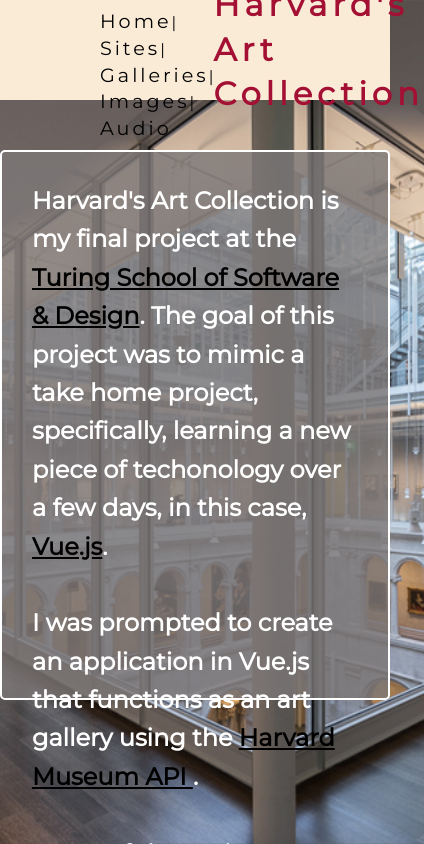
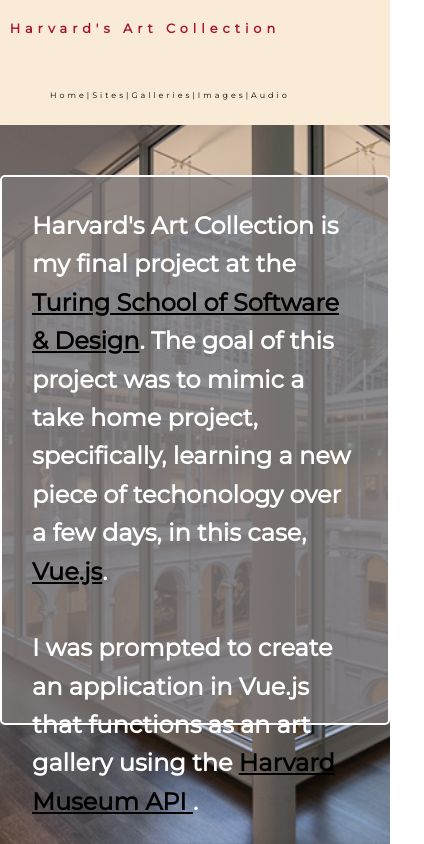
Before and after one commit to saadricklamar/harvard-art, a Vue app: page /Images in a window 390 px wide. Shown: the top 844 px of the page, 424 px wide, since content can reach past the window. Built offline with nearby package versions, Linux system fonts and the light colour scheme.

Commit message:
Add media query for header component

```diff
--- a/src/components/Header.vue
+++ b/src/components/Header.vue
@@ -1,10 +1,10 @@
 <template>
   <header class="header">
     <div id="nav">
-      <router-link to="/">Home</router-link>|
-      <router-link to="/Sites">Sites</router-link>|
-      <router-link to="/Galleries">Galleries</router-link>|
-      <router-link to="/Images">Images</router-link>|
+      <router-link to="/">Home|</router-link>
+      <router-link to="/Sites">Sites|</router-link>
+      <router-link to="/Galleries">Galleries|</router-link>
+      <router-link to="/Images">Images|</router-link>
       <router-link to="/Audio">Audio</router-link>
     </div>
     <h1>Harvard's Art Collection</h1>
@@ -53,4 +53,48 @@
   margin-left: 100px;
   margin-top: 50px;
 }
+@media (max-width: 1100px) {
+  h1 {
+    font-size: 1.2rem;
+  }
+}
+
+@media (max-width: 900px) {
+  .header {
+    align-items: flex-start;
+    height: 125px;
+  }
+
+  .header a {
+    margin-top: 40px;
+    align-items: center;
+  }
+
+  h1 {
+    margin-top: 20px;
+    position: relative;
+    right: 400px;
+    white-space: nowrap;
+  }
+
+  #nav {
+    font-size: .2rem;
+    display: flex;
+    justify-content: center;
+    margin-top: 50px;
+    margin-left: 50px;
+  }
+}
+
+@media (max-width: 600px) {
+  .header a {
+    font-size: .5rem;
+  }
+  h1 {
+    font-size: .8rem;
+    position: relative;
+    right: 280px;
+    white-space: nowrap;
+  }
+}
 </style>
```
Also changed, not shown: 1 other file (tests, documents, lock files or other folders).
